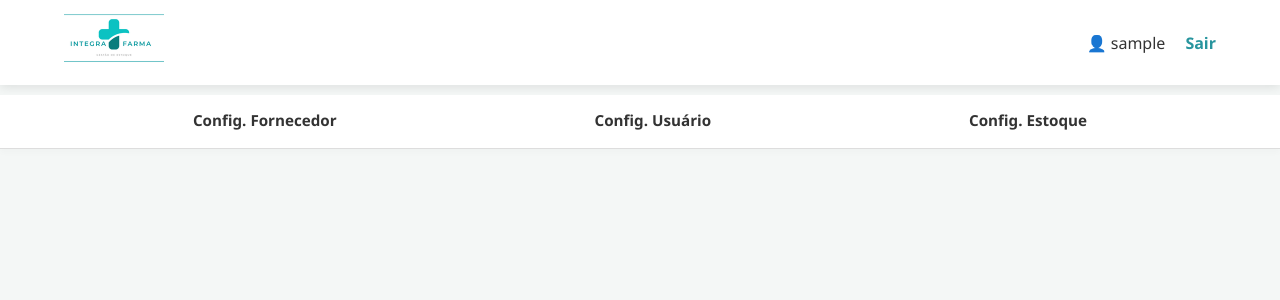
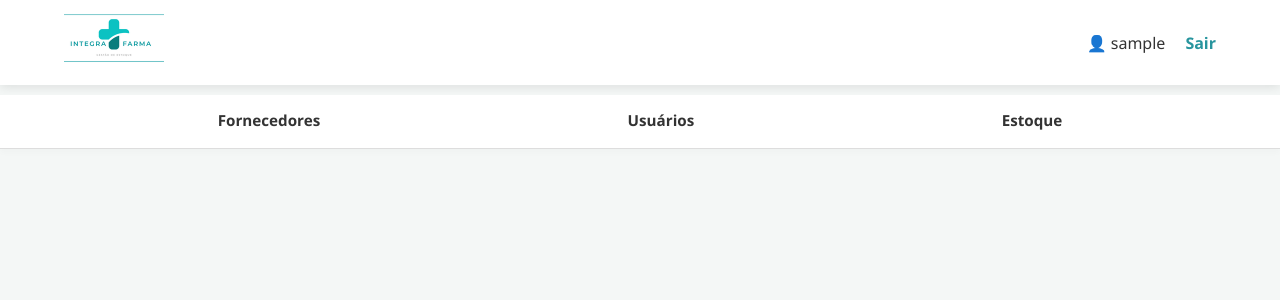
Before and after one commit to andersonnunes0300/integrafarma, a PHP site: page /tela_admin.php in a window 1280 px wide. Shown: the top 300 px of the page. Run offline with PHP 8.4, Linux system fonts and the light colour scheme; the visitor is signed in with stand-in values (Sample User, id 1).

Commit message:
Ajustes realizados

```diff
--- a/frontend/tela_admin.php
+++ b/frontend/tela_admin.php
@@ -36,25 +36,21 @@ require_once '../conexao/conexao.php';
     <nav class="menu-adm">
         <ul class="menu-principal">
             <li class="menu-item">
-                <a href="#" class="link-principal">Config. Fornecedor</a>
+                <a href="listas_users_fornecedores.php" class="link-principal">Fornecedores</a>
                 <ul class="submenu">
-                    <li><a href="fornecedor_cadastrar.php">Cadastrar Fornecedor</a></li>
-                    <li><a href="fornecedor_editar.php">Editar Fornecedor</a></li>
-                    <li><a href="fornecedor_excluir.php">Excluir Fornecedor</a></li>
+
                 </ul>
             </li>
 
             <li class="menu-item">
-                <a href="#" class="link-principal">Config. Usuário</a>
+                <a href="listas_users_fornecedores.php" class="link-principal">Usuários</a>
                 <ul class="submenu">
-                    <li><a href="usuario_cad.php">Cadastrar Usuário</a></li>
-                    <li><a href="usuario_editar.php">Editar Usuário</a></li>
-                    <li><a href="usuario_excluir.php">Excluir Usuário</a></li>
+
                 </ul>
             </li>
 
             <li class="menu-item">
-                <a href="#" class="link-principal">Config. Estoque</a>
+                <a href="#" class="link-principal">Estoque</a>
                 <ul class="submenu">
                     <li><a href="tela_usuario.php">Cadastrar Produto</a></li>
                     <li><a href="estoque_atualizar.php">Entrada/Saída</a></li>
```
